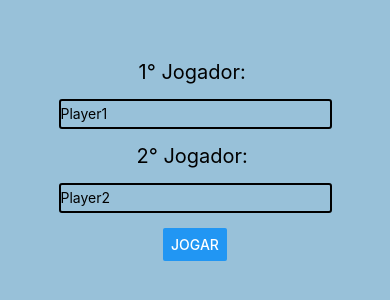
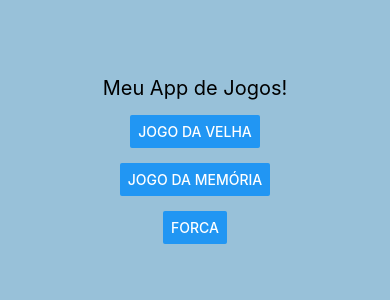
Before and after one commit to LuanaBecker24/Android-Programacao, a React Native app: screen / in a window 390 px wide. Shown: the part 262-562 px from the top of the page. Built offline with nearby package versions, Linux system fonts and the light colour scheme.

Commit message:
fazendo...

```diff
--- a/App.js
+++ b/App.js
@@ -1,14 +1,17 @@
 import { StatusBar } from 'expo-status-bar';
 import { useState } from 'react';
-import { StyleSheet, View} from 'react-native';
-import Jogadores from './src/Jogadores';
-import JogoVelha from './src/JogoVelha';
+import { StyleSheet, View } from 'react-native';
+
 import Home from './src/home';
+import Jogadores from './src/jogoDaVelha/Jogadores';
+import JogoVelha from './src/jogoDaVelha/JogoVelha';
+import Palavra from './src/jogoForca/Palavra';
 
 export default function App() {
-  const [screen, setScreen] = useState("Jogadores");
+  const [screen, setScreen] = useState("Home");
   const [player1, setPlayer1] = useState("");
   const [player2, setPlayer2] = useState("");
+  const [palavra, setPalavra] = useState("");
 
   const checkScreen = (checkScreen) => checkScreen === screen;
 
@@ -22,13 +25,34 @@ export default function App() {
   return (
     <View style={styles.container}>
       <StatusBar style="auto" />
+      {checkScreen("Home") && (
+        <Home changeScreen={changeScreen} />
+      )}
       {checkScreen("Jogadores") && (
-      <Jogadores
-        mudarNomeJogadores={setJogadores}
-        changeScreen={changeScreen}
-      />
+        <Jogadores
+          mudarNomeJogadores={setJogadores}
+          changeScreen={changeScreen}
+        />
       )}
-    {checkScreen("JogoVelha") && <JogoVelha  changeScreen={changeScreen} />}
+      {checkScreen("JogoVelha") && (
+        <JogoVelha
+          player1={player1}
+          player2={player2}
+          changeScreen={changeScreen}
+        />
+      )}
+      {checkScreen("Palavra") && (
+        <Palavra
+          nomePalavra={setPalavra}
+          changeScreen={changeScreen}
+        />
+      )}
+      {checkScreen("Forca") && (
+        <Forca
+          palavra={palavra}
+          changeScreen={changeScreen}
+        />
+      )}
     </View>
   );
 }
--- a/src/home.js
+++ b/src/home.js
@@ -1,22 +1,12 @@
-import { useState } from 'react';
-import { StyleSheet, Text, View, Button } from 'react-native';
+import { Button, StyleSheet, Text, View } from "react-native";
 
-
-export default function Home ({
-  mudarTelaJogadores,
-  changeScreen
-}) {
-
-  const handleClick = () =>{
-    if(mudarTelaJogadores) {
-        changeScreen("Jogadores")
-    }
-  }
-
+export default function Home({ changeScreen }) {
   return (
     <View style={styles.container}>
       <Text style={styles.text}>Meu App de Jogos!</Text>
-      <Button title="Jogo da Velha" onPress={handleClick}/>
+      <Button title="Jogo da Velha" onPress={() => changeScreen("Jogadores")} />
+      <Button title="Jogo da memória" />
+      <Button title="Forca" onPress={() => changeScreen("Palavra")} />
     </View>
   );
 }
@@ -24,11 +14,11 @@ export default function Home ({
 const styles = StyleSheet.create({
   container: {
     flex: 1,
-    backgroundColor: '#98c1d9',
-    alignItems: 'center',
-    justifyContent: 'center',
-    width: '100%',
-    gap: 15
+    backgroundColor: "#98c1d9",
+    alignItems: "center",
+    justifyContent: "center",
+    width: "100%",
+    gap: 15,
   },
   input: {
     width: "70%",
@@ -36,9 +26,9 @@ const styles = StyleSheet.create({
     borderStyle: "solid",
     borderColor: "black",
     borderRadius: 3,
-    borderWidth: 2
+    borderWidth: 2,
   },
   text: {
     fontSize: 20,
-  }
+  },
 });
--- a/src/Jogadores.js
+++ b/src/jogoDaVelha/Jogadores.js
@@ -1,5 +1,5 @@
 import { useState } from 'react';
-import { StyleSheet, Text, View, TextInput, Button } from 'react-native';
+import { Button, StyleSheet, Text, TextInput, View } from 'react-native';
 
 export default function Jogadores ({
   mudarNomeJogadores,
@@ -18,6 +18,7 @@ export default function Jogadores ({
 
   return (
     <View style={styles.container}>
+      <Button title="Voltar" onPress={() => changeScreen("Home")} />
       <Text style={styles.text}>1° Jogador: {player1}</Text>
       <TextInput placeholder="Player1" style={styles.input} value={player1} onChangeText={setPlayer1}/>
 
--- a/src/JogoVelha.js
+++ b/src/jogoDaVelha/JogoVelha.js
@@ -1,5 +1,5 @@
 import { useState } from "react";
-import { StyleSheet, View, Text, Button } from "react-native";
+import { Button, StyleSheet, Text, View } from "react-native";
 
 export default function JogoVelha(props) {
     const [b1, setB1] = useState("")
@@ -12,7 +12,11 @@ export default function JogoVelha(props) {
     const [b8, setB8] = useState("")
     const [b9, setB9] = useState("")
 
-    const handleClickB1 = (b, setb) => {
+    const handleClick = () => {
+        props.changeScreen("Jogadores")
+    }
+
+    const handleClickB1 = () => {
         if(b1 === "X") {
             setB1("O");
         } else {setB1("X")}
@@ -66,23 +70,28 @@ export default function JogoVelha(props) {
         } else {setB9("X")}
     }
 
-    const handleClick = () => {
-        props.changeScreen("Jogadores")
-    }
-
     return (
         <View style={styles.container}>
             <Button title="Voltar" onPress={handleClick}/>
             <Text style={styles.text}>Jogo da Velha</Text>
+
+            <View style={styles.botoes}>
                 <Button title={b1} onPress={handleClickB1}/>
                 <Button title={b2} onPress={handleClickB2}/>
                 <Button title={b3} onPress={handleClickB3}/>
+            </View>
+
+            <View style={styles.botoes}>
                 <Button title={b4} onPress={handleClickB4}/>
                 <Button title={b5} onPress={handleClickB5}/>
                 <Button title={b6} onPress={handleClickB6}/>
+            </View>
+
+            <View style={styles.botoes}>
                 <Button title={b7} onPress={handleClickB7}/>
                 <Button title={b8} onPress={handleClickB8}/>
                 <Button title={b9} onPress={handleClickB9}/>
+            </View>
         </View>
     )
 }
@@ -96,6 +105,10 @@ const styles = StyleSheet.create({
       gap: 15
     },
     text: {
-      fontSize: 30,
+      fontSize: 30
+    },
+    botoes: {
+        flexDirection: "row",
+        gap: 5
     }
 })
--- /dev/null
+++ b/src/jogoForca/Palavra.js
@@ -0,0 +1,49 @@
+import { useState } from 'react';
+import { Button, StyleSheet, Text, TextInput, View } from 'react-native';
+
+export default function Palavra ({
+  nomePalavra,
+  changeScreen
+}) {
+
+  const [palavra, setPalavra] = useState("");
+
+  const handleClick = () =>{
+    if(nomePalavra) {
+        nomePalavra(palavra)
+        changeScreen("Forca")
+    }
+  }
+
+  return (
+    <View style={styles.container}>
+      <Button title="Voltar" onPress={() => changeScreen("Home")} />
+      <Text style={styles.text}>Escolha a palavra: {palavra}</Text>
+      <TextInput placeholder="Palavra" style={styles.input} value={palavra} onChangeText={setPalavra}/>
+
+      <Button title="Jogar" onPress={handleClick}/>
+    </View>
+  );
+}
+
+const styles = StyleSheet.create({
+  container: {
+    flex: 1,
+    backgroundColor: '#98c1d9',
+    alignItems: 'center',
+    justifyContent: 'center',
+    width: '100%',
+    gap: 15
+  },
+  input: {
+    width: "70%",
+    height: 30,
+    borderStyle: "solid",
+    borderColor: "black",
+    borderRadius: 3,
+    borderWidth: 2
+  },
+  text: {
+    fontSize: 20,
+  }
+});
```
Also changed, not shown: src/jogoForca/Forca.js (added, +28 -0 lines), src/jogoDaMemoria/JogoMemoria.js (added). Lines whose indentation alone changed are shown as unchanged.
